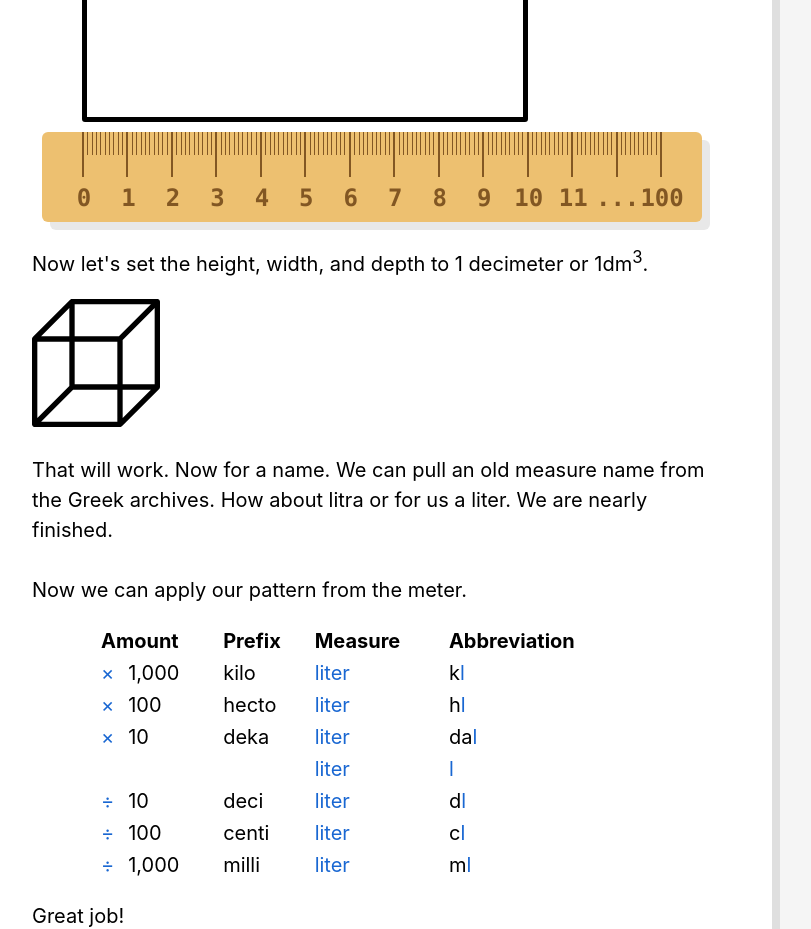
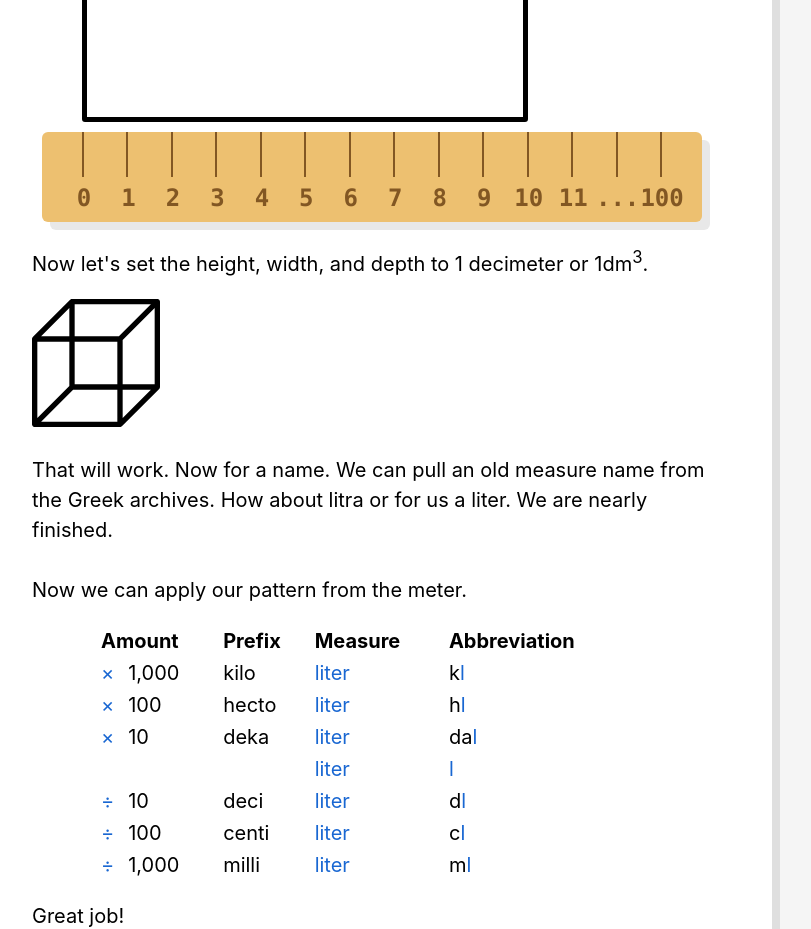
Before and after one commit to ronnross/waxeccentric, a Next.js app: page /ametrica/liter in a window 1280 px wide. Shown: the part 1340-2269 px from the top of the page, without its empty margins (268-1079 px from the left). Built offline with nearby package versions, Linux system fonts and the light colour scheme.

Commit message:
Adding graduation to meter stick

```diff
--- a/components/MeterStick.js
+++ b/components/MeterStick.js
@@ -1,6 +1,6 @@
 import styles from "../styles/MeterStick.module.css";
 
-const Centimeter = ({ num }) => (
+const Millimeters = ({ num }) => (
   <li className={styles.stick}>
     <ul className={styles.minorStickContainer}>
       <li className={styles.minorStick}></li>
@@ -19,12 +19,25 @@ const Centimeter = ({ num }) => (
   </li>
 );
 
-const MeterStick = ({ units = ["1"] }) => {
+const Centimeter = ({ num }) => (
+  <li className={styles.stick}>
+    <span className={styles.stickValue}>{num}</span>
+  </li>
+);
+
+const MeterStick = ({ units = ["1"], graduations = "centimeter" }) => {
+  console.log('////// ', graduations)
+  const Graduation = ({ ticks }) =>
+    (graduations === "centimeter" ? (
+      <Centimeter key={ticks} num={ticks} />
+    ) : (
+      <Millimeters key={ticks} num={ticks} />
+    ));
   return (
     <div className={styles.ruler}>
       <ul className={styles.stickContainer}>
         {units.map((x) => (
-          <Centimeter key={x} num={x} />
+          <Graduation ticks={x} />
         ))}
       </ul>
     </div>
--- a/pages/ametrica/meter.js
+++ b/pages/ametrica/meter.js
@@ -72,6 +72,7 @@ const Meter = () => {
           </p>
           <MeterStick
             units={["1", "2", "3", "4", "...", "997", "998", "999", "1000"]}
+            graduations="millimeter"
           />
           <p>
             That gives us more accuracy. The hand we measured comes to 19.3cm or
@@ -109,16 +110,20 @@ const Meter = () => {
           </p>
           <MeterStick
             units={["1", "2", "3", "4", "...", "97", "98", "99", "100"]}
+            graduations="millimeter"
           />
           <MeterStick
             units={["1", "2", "3", "4", "...", "97", "98", "99", "100"]}
+            graduations="millimeter"
           />
           ...
           <MeterStick
             units={["1", "2", "3", "4", "...", "97", "98", "99", "100"]}
+            graduations="millimeter"
           />
           <MeterStick
             units={["1", "2", "3", "4", "...", "97", "98", "99", "100"]}
+            graduations="millimeter"
           />
           <p>
             Oh wow! It took me 1,100 sticks. What about you?
```
